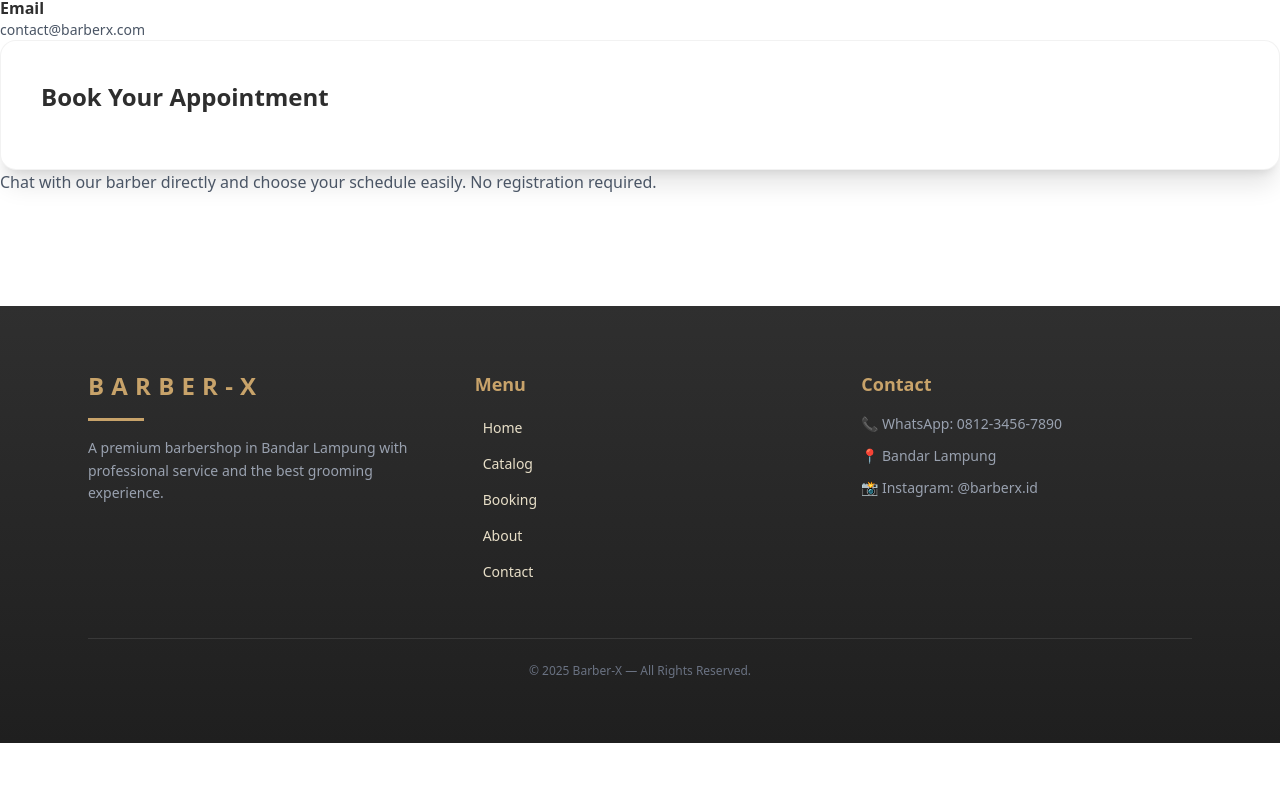
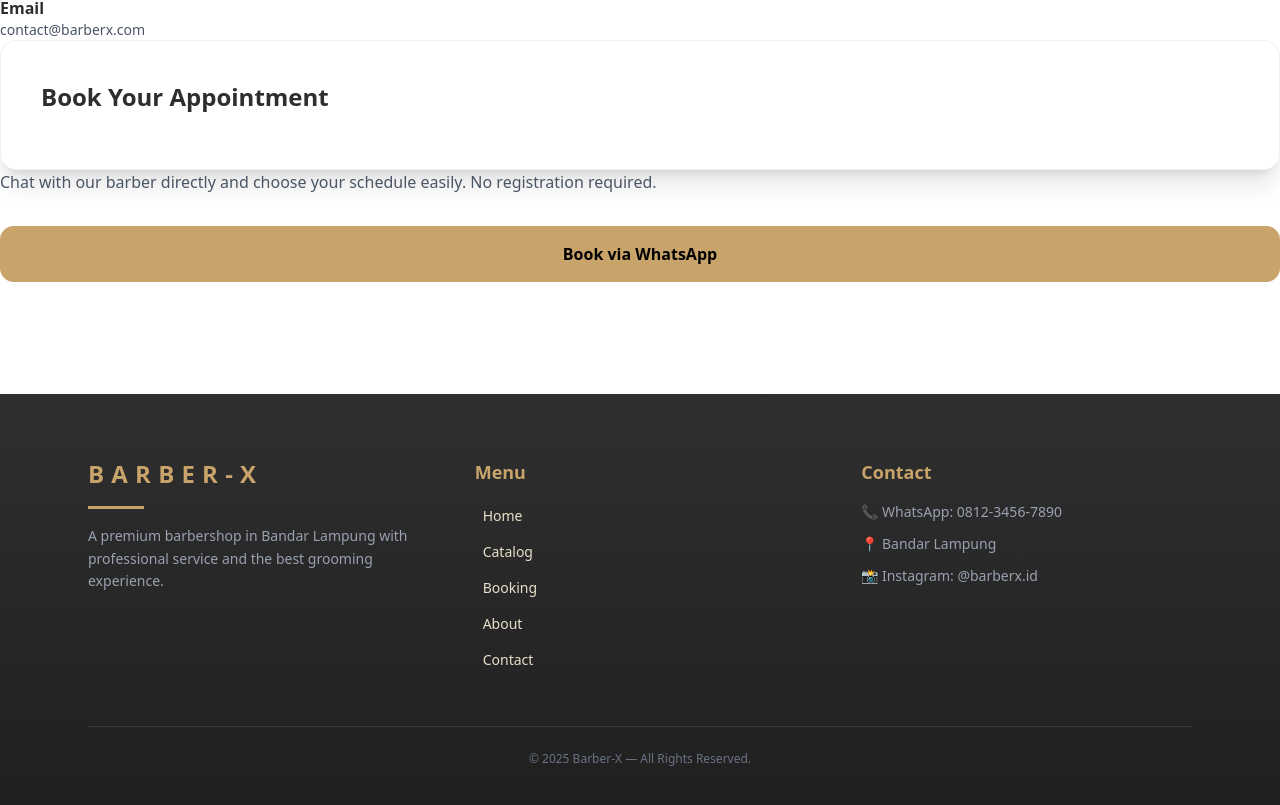
Before and after one commit to NaswaNovellia-23312014/Barber-x, a Next.js app in the folder web/: page / in a window 1280 px wide. Shown: the part 3384-4189 px from the top of the page. Before the commit the page ends 4127 px from the top, so only its background shows below. Built offline with nearby package versions, Linux system fonts and the light colour scheme.

Commit message:
ui: menambahkan tombol WhatsApp dengan efek hover

```diff
--- a/web/src/app/(main)/page.tsx
+++ b/web/src/app/(main)/page.tsx
@@ -214,6 +214,13 @@ export default function Home() {
         Chat with our barber directly and choose your schedule easily. No
         registration required.
       </p>
+      <a
+        href="https://wa.me/6281234567890"
+        target="_blank"
+        className="block w-full text-center bg-[#C8A36A] text-black font-semibold py-4 rounded-xl hover:bg-[#E9DFC7] transition"
+      >
+        Book via WhatsApp
+      </a>
     </div>
   );
 }
```
